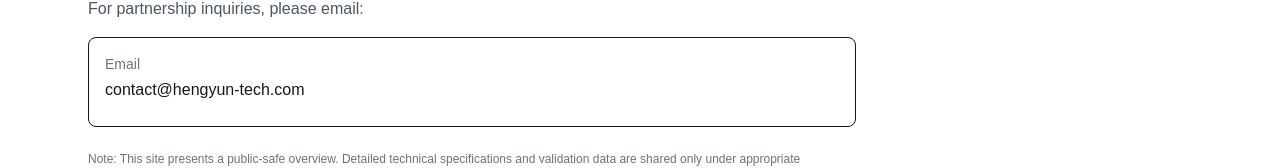
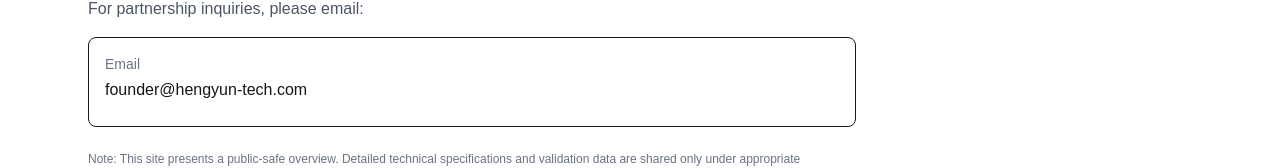
Before and after one commit to dh9vbm8mty-cloud/hengyun-site, a Next.js app: page / in a window 1280 px wide. Shown: the part 1123-1291 px from the top of the page. Built offline with nearby package versions, Linux system fonts and the light colour scheme.

Commit message:
update contact email to founder@hengyun-tech.com

```diff
--- a/app/page.tsx
+++ b/app/page.tsx
@@ -136,7 +136,7 @@ export default function Home() {
             {/* Replace with your real email when ready */}
             <div className="mt-4 rounded-lg border p-4">
               <div className="text-sm text-gray-500">Email</div>
-              <div className="mt-1 font-medium">contact@hengyun-tech.com</div>
+              <div className="mt-1 font-medium">founder@hengyun-tech.com</div>
               <div className="mt-2 text-xs text-gray-500"></div>
             </div>
             <p className="mt-6 text-xs text-gray-500">
```
